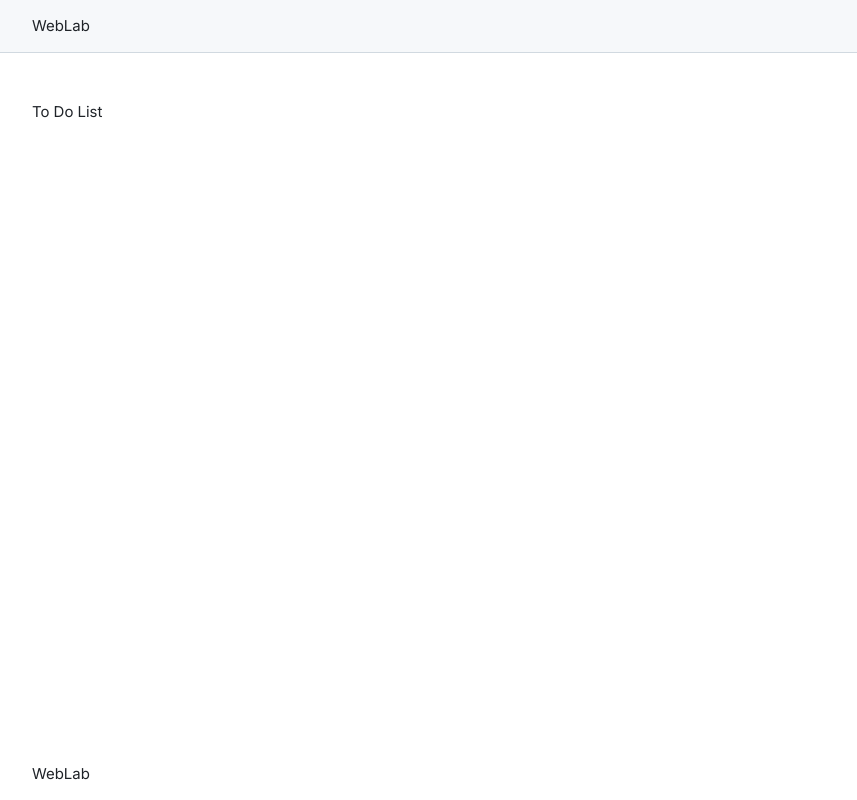
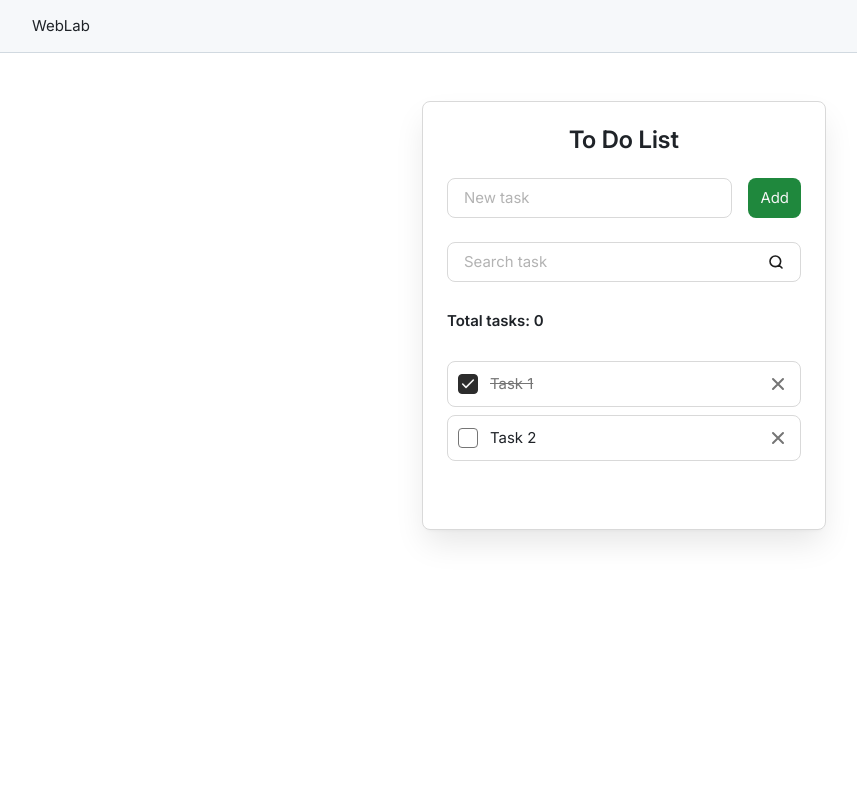
Before and after one commit to Ruslan-Batsulia/web-lab, a Next.js app: page / in a window 1280 px wide. Shown: the whole page, without its empty margins (16-873 px from the left). Built offline with nearby package versions, Linux system fonts and the light colour scheme.

Commit message:
Create To Do List

```diff
--- a/app/layout.tsx
+++ b/app/layout.tsx
@@ -4,7 +4,7 @@ import type { Metadata, Viewport } from "next";
 import "@/styles/globals.css";
 
 export const metadata: Metadata = {
-  title: "Create Next App",
+  title: "WebLab",
   description: "Generated by Ruslan Batsulia",
   icons: {
     icon: "/images/favicon.ico",
--- a/src/components/Footer/Footer.module.css
+++ b/src/components/Footer/Footer.module.css
@@ -1,15 +1,11 @@
 .footer {
   padding: 10px 0;
-}
 
-@media (min-width: 768px) {
-  .footer {
+  @media (min-width: 768px) {
     padding: 15px 0;
   }
-}
 
-@media (min-width: 1440px) {
-  .footer {
+  @media (min-width: 1440px) {
     padding: 20px 0;
   }
 }
--- a/src/components/Footer/Footer.tsx
+++ b/src/components/Footer/Footer.tsx
@@ -4,8 +4,8 @@ export default function Footer() {
   return (
     <footer className={styles.footer}>
       <div className="container">
-        {"WebLab"}
+
       </div>
     </footer>
-  )
+  );
 }
--- a/src/components/Header/Header.module.css
+++ b/src/components/Header/Header.module.css
@@ -2,16 +2,12 @@
   padding: 10px 0;
   background-color: #f6f8fa;
   box-shadow: inset 0 -0.0625rem #d1d9e0;
-}
 
-@media (min-width: 768px) {
-  .header {
+  @media (min-width: 768px) {
     padding: 15px 0;
   }
-}
 
-@media (min-width: 1440px) {
-  .header {
+  @media (min-width: 1440px) {
     padding: 20px 0;
   }
 }
--- a/src/components/Header/Header.tsx
+++ b/src/components/Header/Header.tsx
@@ -7,5 +7,5 @@ export default function Header() {
         {"WebLab"}
       </div>
     </header>
-  )
+  );
 }
--- a/src/components/ToDoList/ToDoList.module.css
+++ b/src/components/ToDoList/ToDoList.module.css
@@ -1,15 +1,277 @@
 .todolist {
   padding: 32px 0;
-}
 
-@media (min-width: 768px) {
-  .todolist {
+  @media (min-width: 768px) {
     padding: 48px 0;
+  }
+
+  @media (min-width: 1440px) {
+    padding: 60px 0;
   }
 }
 
-@media (min-width: 1440px) {
-  .todolist {
-    padding: 60px 0;
+.todo {
+  display: flex;
+  flex-direction: column;
+  row-gap: 24px;
+
+  width: 100%;
+  max-width: 404px;
+  min-height: 429px;
+  padding: 24px;
+  margin: 0 auto;
+
+  background-color: rgb(255 255 255);
+  border: 1px solid rgb(217 217 217);
+  border-radius: 8px;
+  box-shadow:
+    0 4px 4px -4px rgb(12 12 13 / 5%),
+    0 16px 32px -4px rgb(12 12 13 / 10%);
+
+  .title {
+    text-align: center;
+    font-size: calc(24 / 16 * 1rem);
+    font-weight: 600;
+    line-height: 1.2;
+  }
+
+  .form {
+    display: flex;
+    column-gap: 16px;
+  }
+
+  .field {
+    position: relative;
+    width: 100%;
+
+    &:has(.input:not(:placeholder-shown)) .label {
+      color: rgb(0 0 0);
+      scale: 0.7;
+      translate: -1.75em -2.6em;
+    }
+  }
+
+  .input,
+  .label,
+  .button,
+  .deleteAllButton {
+    transition: all 0.3s ease, scale 0s;
+  }
+
+  .label {
+    position: absolute;
+    top: 50%;
+    left: 17px;
+    color: rgb(179 179 179);
+    translate: 0 -50%;
+    cursor: text;
+  }
+
+  .input {
+    width: 100%;
+    height: 40px;
+    padding-inline: 16px;
+    background-color: transparent;
+    border: 1px solid rgb(217 217 217);
+    border-radius: 8px;
+
+    &:hover,
+    &:focus {
+      border-color: rgb(44 44 44);
+    }
+
+    &:focus {
+      background-color: rgb(245 245 245);
+      outline: none;
+    }
+
+    &[type="search"] {
+      &:placeholder-shown {
+        padding-right: 48px;
+        background-image:
+          url("./../../../public/images/svg-icons/icon-search_black.svg");
+        background-position: calc(100% - 16px) 50%;
+        background-size: 16px;
+        background-repeat: no-repeat;
+      }
+    }
+  }
+
+  .button {
+    display: inline-flex;
+    justify-content: center;
+    align-items: center;
+
+    height: 40px;
+    padding: 12px;
+
+    color: rgb(245 245 245);
+    background-color: rgb(31 136 61);
+    border-radius: 8px;
+
+    cursor: pointer;
+
+    &:active {
+      scale: 0.9;
+    }
+  }
+
+  .info {
+    display: flex;
+    justify-content: space-between;
+    align-items: center;
+    column-gap: 16px;
+    font-weight: 600;
+  }
+
+  .deleteAllButton {
+    background-color: transparent;
+    padding: 4px 8px;
+    border-radius: 4px;
+
+    cursor: pointer;
+
+    &:hover {
+      background-color: rgb(245 245 245);
+    }
+
+    &:active {
+      scale: 0.95;
+    }
+
+    &:not(.is-visible) {
+      opacity: 0;
+      visibility: hidden;
+    }
+  }
+
+  .list,
+  .emptyMeddage {
+    &:empty {
+      display: none;
+    }
+  }
+
+  .list {
+    display: grid;
+    row-gap: 8px;
+  }
+
+  .emptyMessage {
+    text-align: center;
+    color: rgb(117 117 117);
+  }
+
+  .item,
+  .deleteButton {
+    transition: all 0.3s ease;
+  }
+
+  .item {
+    display: flex;
+    align-items: center;
+    column-gap: 12px;
+    padding-left: 10px;
+    background-color: transparent;
+    border: 1px solid rgb(217 217 217);
+    border-radius: 8px;
+
+    &:hover {
+      background-color: rgb(245 245 245);
+    }
+
+    &.is-disappearing {
+      opacity: 0;
+      translate: 0 -75%;
+      transition: all 0.6s ease;
+      pointer-events: none;
+
+      &:not(:first-child) {
+        translate: 0 calc(100% - 8px);
+        transition-delay: 0.3s;
+        transition: all 0.3s ease;
+        pointer-events: none;
+      }
+    }
+  }
+
+  .checkBox {
+    flex-shrink: 0;
+    appearance: none;
+    position: relative;
+
+    width: 20px;
+    height: 20px;
+    margin: 0;
+
+    background-color: transparent;
+    border: 1px solid rgb(117 117 117);
+    border-radius: 4px;
+
+    &:checked {
+      background-color: rgb(44 44 44);
+      border-color: rgb(44 44 44);
+
+      & + .checkBoxLabel {
+        color: rgb(117 117 117);
+        text-decoration: line-through;
+      }
+    }
+
+    &:not(:checked) {
+      &::after {
+        opacity: 0;
+      }
+    }
+
+    &::after {
+      content: "";
+      position: absolute;
+
+      top: 50%;
+      left: 50%;
+      translate: -50% -50%;
+
+      width: 16px;
+      height: 16px;
+
+      background:
+        url("./../../../public/images/svg-icons/icon-check_white.svg")
+        center/contain no-repeat;
+    }
+  }
+
+  .checkBoxLabel {
+    width: 100%;
+    pointer-events: none;
+  }
+
+  .deleteButton {
+    flex-shrink: 0;
+    display: inline-flex;
+    justify-content: center;
+    align-items: center;
+
+    width: 44px;
+    height: 44px;
+    margin-left: auto;
+
+    color: rgb(117 117 117);
+    background-color: transparent;
+    border-radius: inherit;
+
+    cursor: pointer;
+
+    &:hover {
+      background-color: rgb(200 200 200);
+    }
+
+    &:active {
+      scale: 0.95;
+    }
+
+    * {
+      pointer-events: none;
+    }
   }
 }
--- a/src/components/ToDoList/ToDoList.tsx
+++ b/src/components/ToDoList/ToDoList.tsx
@@ -4,8 +4,141 @@ export default function ToDoList() {
   return (
     <section className={styles.todolist}>
       <div className={"container"}>
-        {"To Do List"}
+        <div className={styles.todo}>
+          <h1 className={styles.title}>{"To Do List"}</h1>
+
+          <form className={styles.form}>
+            <div className={styles.field}>
+              <label
+                className={styles.label}
+                htmlFor="new-task"
+              >
+                {"New task"}
+              </label>
+
+              <input
+                className={styles.input}
+                id="new-task"
+                placeholder=" "
+                autoComplete="off"
+              />
+            </div>
+
+            <button className={styles.button} type="submit">{"Add"}</button>
+          </form>
+
+          <form className={styles.form}>
+            <div className={styles.field}>
+              <label
+                className={styles.label}
+                htmlFor="search-task"
+              >
+                {"Search task"}
+              </label>
+
+              <input
+                className={styles.input}
+                id="search-task"
+                placeholder=" "
+                autoComplete="off"
+                type="search"
+              />
+            </div>
+          </form>
+
+          <div className={styles.info}>
+            <div className={styles.totalTasks}>
+              {"Total tasks: "}
+              <span>{0}</span>
+            </div>
+
+            <button
+              type="button"
+              className={styles.deleteAllButton}
+            >
+              {"Delete all"}
+            </button>
+          </div>
+
+          <ul className={styles.list}>
+            <li className={styles.item}>
+              <input
+                className={styles.checkBox}
+                id="task-1"
+                type="checkbox"
+                checked
+              />
+
+              <label
+                className={styles.checkBoxLabel}
+                htmlFor="task-1"
+              >
+                {"Task 1"}
+              </label>
+
+              <button
+                className={styles.deleteButton}
+                aria-label="Delete"
+                title="Delete"
+              >
+                <svg
+                  width="20"
+                  height="20"
+                  viewBox="0 0 20 20"
+                  fill="none"
+                  xmlns="http://www.w3.org/2000/svg"
+                >
+                  <path
+                    d="M15 5L5 15M5 5L15 15"
+                    stroke="#757575"
+                    strokeWidth="2"
+                    strokeLinecap="round"
+                    strokeLinejoin="round"
+                  />
+                </svg>
+              </button>
+            </li>
+            <li className={styles.item}>
+              <input
+                className={styles.checkBox}
+                id="task-2"
+                type="checkbox"
+              />
+
+              <label
+                className={styles.checkBoxLabel}
+                htmlFor="task-2"
+              >
+                {"Task 2"}
+              </label>
+
+              <button
+                className={styles.deleteButton}
+                aria-label="Delete"
+                title="Delete"
+              >
+                <svg
+                  width="20"
+                  height="20"
+                  viewBox="0 0 20 20"
+                  fill="none"
+                  xmlns="http://www.w3.org/2000/svg"
+                >
+                  <path
+                    d="M15 5L5 15M5 5L15 15"
+                    stroke="#757575"
+                    strokeWidth="2"
+                    strokeLinecap="round"
+                    strokeLinejoin="round"
+                  />
+                </svg>
+              </button>
+            </li>
+          </ul>
+
+          <div className={styles.emptyMessage}></div>
+        </div>
       </div>
     </section>
-  )
+  );
 }
--- a/styles/globals.css
+++ b/styles/globals.css
@@ -14,46 +14,55 @@ body {
 
   min-width: 320px;
   min-height: 100dvh;
-  background-color: #ffffff;
+  background-color: rgb(255 255 255);
 
   font-family: var(--font-inter), sans-serif;
-  font-size: 0.875rem;
+  font-size: calc(14 / 16 * 1rem);
   font-weight: 400;
   line-height: 1.5;
-  color: #1f2328;
+  color: rgb(31 35 40);
   -webkit-font-smoothing: antialiased;
+
+  @media (min-width: 768px) {
+    font-size: calc(15 / 16 * 1rem);
+  }
+
+  @media (min-width: 1440px) {
+    font-size: 1rem;
+  }
+}
+
+.visually-hidden {
+  position: absolute !important;
+  width: 1px !important;
+  height: 1px !important;
+  margin: -1px !important;
+  border: 0 !important;
+  padding: 0 !important;
+  white-space: nowrap !important;
+  clip-path: inset(100%) !important;
+  clip: rect(0 0 0 0) !important;
+  overflow: hidden !important;
 }
 
 .container {
   width: 100%;
   min-width: 320px;
   padding: 0 16px;
-  margin: 0 auto;
-}
 
-@media (prefers-reduced-motion: reduce) {
-  html {
-    scroll-behavior: auto;
-  }
-}
-
-@media (min-width: 768px) {
-  body {
-    font-size: 0.9375rem;
+  @media (min-width: 768px) {
+    padding: 0 48px;
   }
 
-  .container {
-    padding: 0 48px;
-  }
-}
-
-@media (min-width: 1440px) {
-  body {
-    font-size: 1rem;
-  }
-
-  .container {
+  @media (min-width: 1440px) {
+    margin: 0 auto;
     padding: 0 80px;
     max-width: 1440px;
   }
 }
+
+:focus-visible {
+  outline: 2px dashed rgb(0 0 0);
+  outline-offset: 4px;
+  transition-duration: 0s !important;
+}
--- a/styles/reset.css
+++ b/styles/reset.css
@@ -18,6 +18,13 @@ html {
 *::before,
 *::after {
   box-sizing: inherit;
+
+  @media (prefers-reduced-motion: reduce) {
+    animation-duration: 0.01ms !important;
+    animation-iteration-count: 1 !important;
+    transition-duration: 0.01ms !important;
+    scroll-behavior: auto !important;
+  }
 }
 
 ol,
@@ -70,4 +77,6 @@ video,
 canvas,
 svg {
   display: block;
+  max-width: 100%;
+  height: auto;
 }
```
Also changed, not shown: public/images/svg-icons/icon-check_white.svg (added), public/images/svg-icons/icon-search_black.svg (added).
